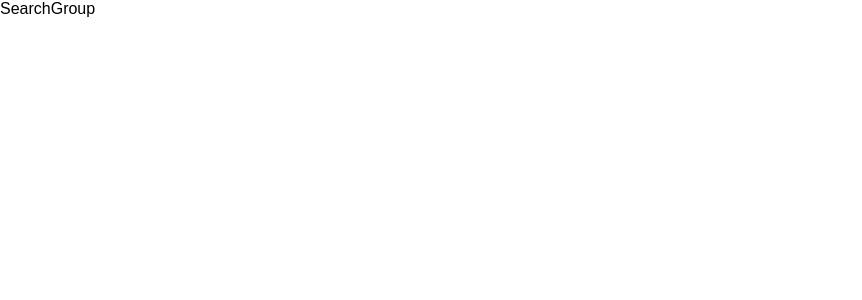
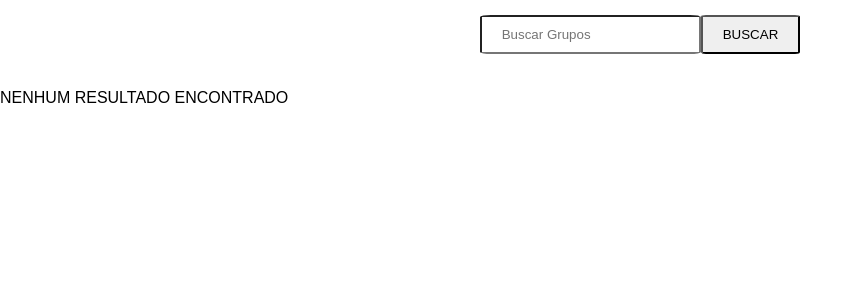
Before and after one commit to BaiduAV/projeto-habits-tracker, a React (Create React App) app: page /searchGroup in a window 1280 px wide. Shown: the top 300 px of the page, without its empty margins (0-862 px from the left). Built offline with nearby package versions, Linux system fonts and the light colour scheme.

Commit message:
feature: search for groups

```diff
--- /dev/null
+++ b/src/components/GroupSearch/index.jsx
@@ -0,0 +1,52 @@
+import { useState } from 'react'
+import axios from 'axios'
+import './styles.css'
+
+const GroupSearch = () => {
+	const [text, setText] = useState('')
+	const [searchResults, setSearchResults] = useState([])
+
+	const searchGroups = () => {
+		axios
+			.get(`https://kenzie-habits.herokuapp.com/groups/?search=${text}`)
+			.then((response) => setSearchResults(response.data.results))
+			.catch((err) => console.log(err))
+	}
+	return (
+		<>
+			<section className='header'>
+				<div>
+					<input
+						type='text'
+						placeholder='Buscar Grupos'
+						value={text}
+						onChange={(e) => setText(e.target.value)}
+					/>
+				</div>
+				<div>
+					<button onClick={searchGroups}>BUSCAR</button>
+				</div>
+			</section>
+			<section>
+				{searchResults.length > 0 ? (
+					<div className='searchResults'>
+						{searchResults.map((group, index) => {
+							return (
+								<div key={index} className='results'>
+									<p>{group.name}</p>
+									<p>Criador: {group.creator.username}</p>
+									<p>{group.description}</p>
+									<p>{group.users_on_group.length} Membro(s)</p>
+								</div>
+							)
+						})}
+					</div>
+				) : (
+					<div>NENHUM RESULTADO ENCONTRADO</div>
+				)}
+			</section>
+		</>
+	)
+}
+
+export default GroupSearch
--- /dev/null
+++ b/src/components/GroupSearch/styles.css
@@ -0,0 +1,37 @@
+.header {
+	display: flex;
+	justify-content: center;
+	margin-top: 15px;
+	margin-bottom: 35px;
+}
+
+button {
+	padding: 10px 20px;
+	border-radius: 5%;
+	outline: none;
+}
+
+input {
+	padding: 10px 20px;
+	border-radius: 5%;
+	outline: none;
+}
+
+.searchResults {
+	display: flex;
+	max-width: 910px;
+	flex-wrap: wrap;
+	justify-content: center;
+	align-items: center;
+	margin-left: 200px;
+}
+
+.results {
+	width: 220px;
+	height: 115px;
+	padding: 10px 35px;
+	border: 1px dotted blue;
+	border-radius: 5%;
+	margin-left: 20px;
+	margin-bottom: 10px;
+}
--- a/src/pages/searchGroup/index.jsx
+++ b/src/pages/searchGroup/index.jsx
@@ -1,3 +1,9 @@
+import GroupSearch from '../../components/GroupSearch'
+
 export const SearchGroup = () => {
-	return <>SearchGroup</>
+	return (
+		<>
+			<GroupSearch />
+		</>
+	)
 }
```
